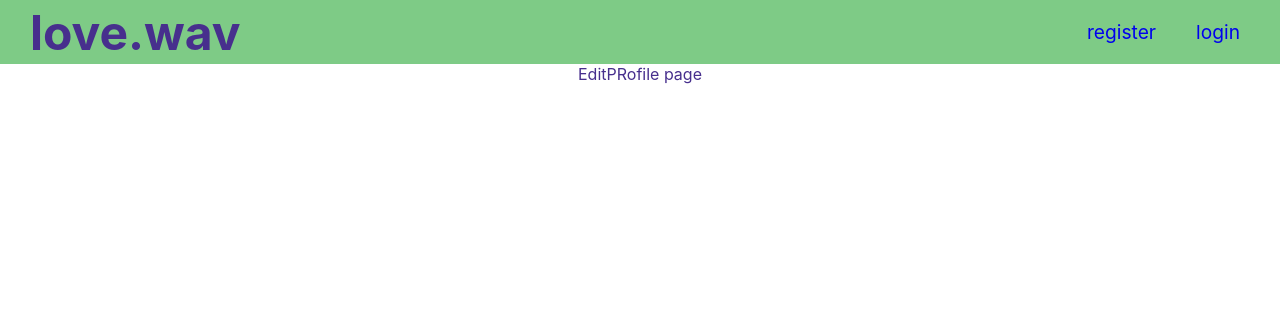
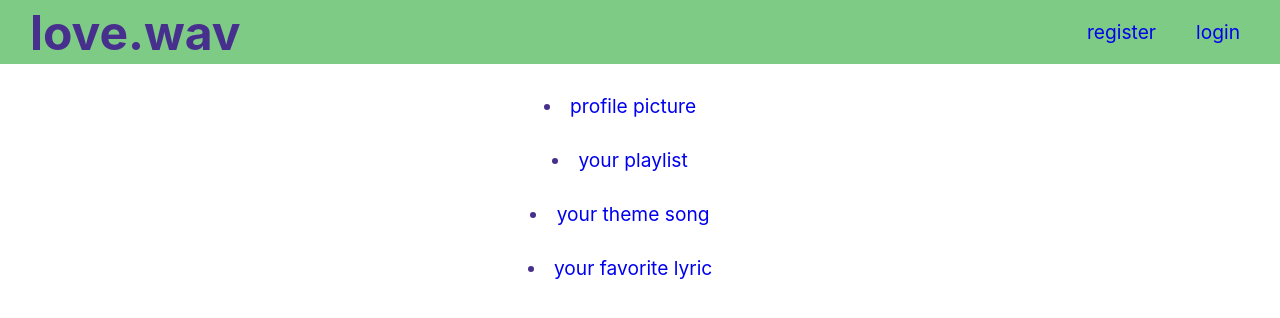
Before and after one commit to ydnaod/Love.wav, a React (Create React App) app: page /profile in a window 1280 px wide. Shown: the top 318 px of the page. Built offline with nearby package versions, Linux system fonts and the light colour scheme; no server answers.

Commit message:
add react routing for edit profile components

```diff
--- a/src/Components/EditProfile/EditProfile.js
+++ b/src/Components/EditProfile/EditProfile.js
@@ -1,14 +1,25 @@
-import React, {Fragment, useEffect, useState} from 'react';
+import React, { Fragment, useEffect, useState } from 'react';
+import {
+    BrowserRouter as Router,
+    Link,
+    Switch,
+    Route,
+    Redirect
+} from 'react-router-dom'
 import './EditProfile.css';
+import { ProfilePicture } from '../ProfilePicture/ProfilePicture';
+import { YourPlaylist } from '../YourPlaylist/YourPlaylist';
+import { YourThemeSong } from '../YourThemeSong/YourThemeSong';
+import { FavoriteLyric } from '../FavoriteLyric/FavoriteLyric';
 
-export function EditProfile(){
+export function EditProfile() {
 
     const [playlists, setPlaylists] = useState();
 
     const fetchPlaylists = async () => {
         const response = await fetch('http://localhost:4000/login/loadPlaylists', {
             method: 'GET',
-            headers: {token: sessionStorage.token}
+            headers: { token: sessionStorage.token }
         })
         const parseRes = await response.json();
         console.log(parseRes);
@@ -24,12 +35,36 @@ export function EditProfile(){
         fetchPlaylists();
     }, []);
 
-    return(
-        <Fragment>
-            <p>EditPRofile page</p>
-            {
-
-            }
-        </Fragment>
+    return (
+        <Router>
+            <Fragment>
+                <li>
+                    <Link to='/profilePicture'>profile picture</Link>
+                </li>
+                <li>
+                    <Link to='/yourPlaylist'>your playlist</Link>
+                </li>
+                <li>
+                    <Link to='/yourThemeSong'>your theme song</Link>
+                </li>
+                <li>
+                    <Link to='/favoriteLyric' >your favorite lyric</Link>
+                </li>
+                <Switch>
+                    <Route exact path='/profilePicture'>
+                        <ProfilePicture />
+                    </Route>
+                    <Route exact path='/yourPlaylist'>
+                        <YourPlaylist />
+                    </Route>
+                    <Route exact path='/yourThemeSong'>
+                        <YourThemeSong />
+                    </Route>
+                    <Route exact path='/favoriteLyric'>
+                        <FavoriteLyric />
+                    </Route>
+                </Switch>
+            </Fragment>
+        </Router>
     )
 }
--- /dev/null
+++ b/src/Components/FavoriteLyric/FavoriteLyric.js
@@ -0,0 +1,10 @@
+import React, {useState, Fragment} from 'react';
+import './FavoriteLyric.css';
+
+export function FavoriteLyric(){
+    return(
+        <Fragment>
+            <p>Favorite lyric</p>
+        </Fragment>
+    )
+}
--- /dev/null
+++ b/src/Components/ProfilePicture/ProfilePicture.js
@@ -0,0 +1,10 @@
+import React, {useState, Fragment} from 'react';
+import './ProfilePicture.css';
+
+export function ProfilePicture(){
+    return(
+        <Fragment>
+            <p>profile picture</p>
+        </Fragment>
+    )
+}
--- /dev/null
+++ b/src/Components/YourPlaylist/YourPlaylist.js
@@ -0,0 +1,10 @@
+import React, {Fragment, useState} from 'react';
+import './YourPlaylist.css';
+
+export function YourPlaylist(){
+    return (
+        <Fragment>
+            <p>your playlist</p>
+        </Fragment>
+    )
+}
--- /dev/null
+++ b/src/Components/YourThemeSong/YourThemeSong.js
@@ -0,0 +1,10 @@
+import React, {useState, Fragment} from 'react';
+import './YourThemeSong.css';
+
+export function YourThemeSong(){
+    return(
+        <Fragment>
+            <p>your theme song</p>
+        </Fragment>
+    )
+}
```
Also changed, not shown: src/App.js (+7 -3 lines), src/Components/FavoriteLyric/FavoriteLyric.css (added), src/Components/ProfilePicture/ProfilePicture.css (added), src/Components/YourPlaylist/YourPlaylist.css (added), src/Components/YourThemeSong/YourThemeSong.css (added).
